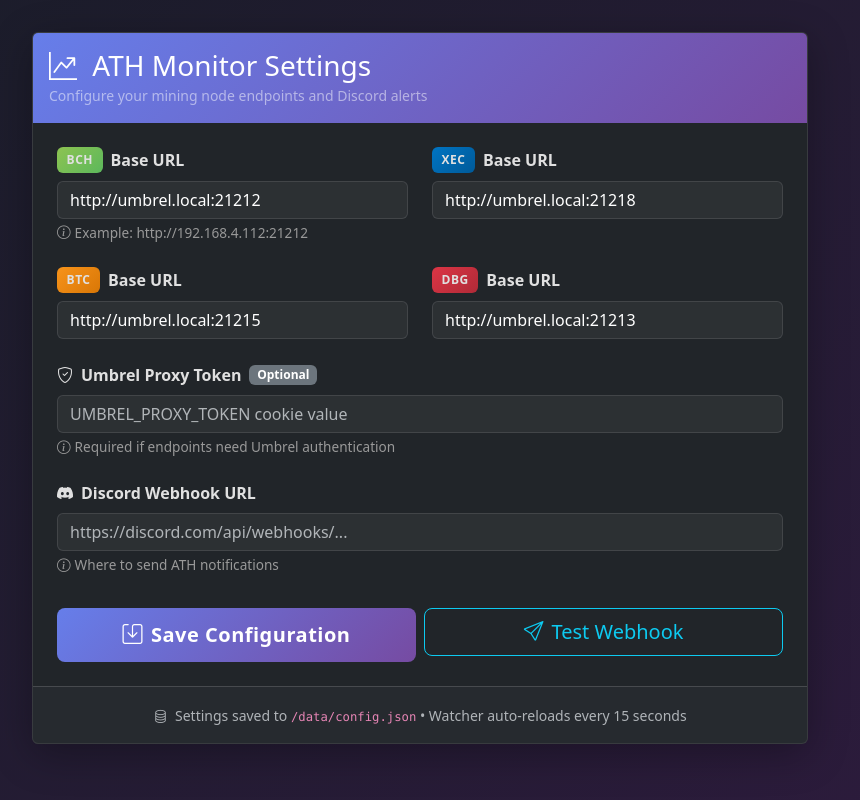
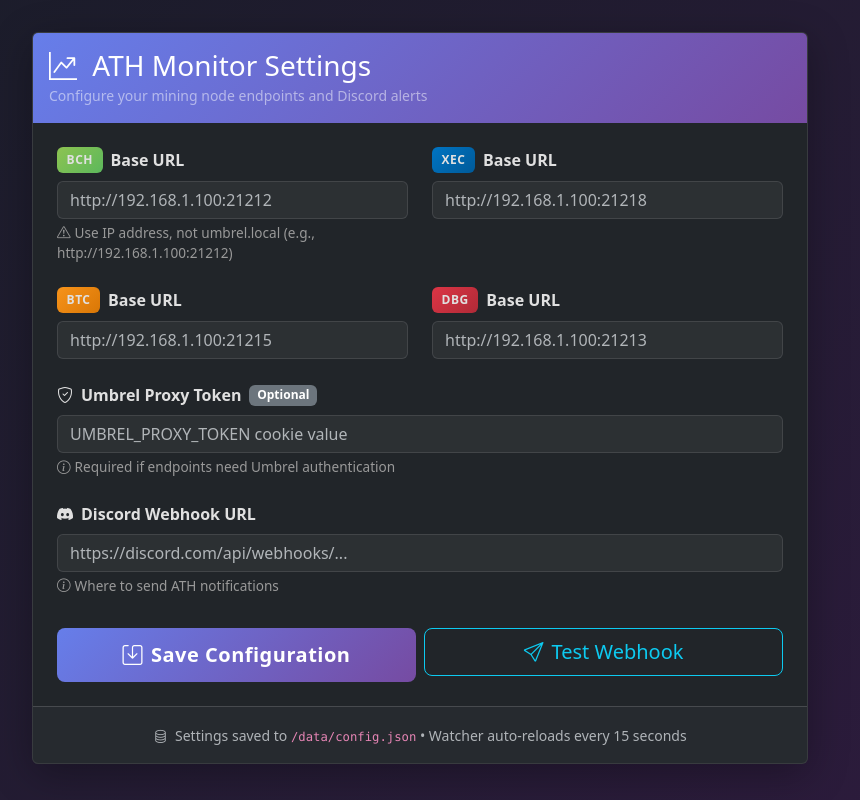
Before and after one commit to AkaCurtis/Axe-Webhooks, a Flask app: page / in a window 1280 px wide. Shown: the whole page, without its empty margins (220-1080 px from the left). Run offline with Flask 3, Linux system fonts and the light colour scheme.

Commit message:
Fix DNS resolution - use IP addresses instead of umbrel.local (v0.4.1)

```diff
--- a/axe-webhooks/umbrel-app.yml
+++ b/axe-webhooks/umbrel-app.yml
@@ -4,7 +4,7 @@
 name: ATH Monitor
 tagline: Worker ATH Discord alerts
 category: Development
-version: "0.4.0"
+version: "0.4.1"
 port: 3456
 
 description: >-
@@ -15,7 +15,7 @@
 repo: https://github.com/AkaCurtis/Axe-Webhooks
 support: https://github.com/AkaCurtis/Axe-Webhooks/issues
 gallery: []
-releaseNotes: "New: Test Webhook button - sends current pool stats to Discord to verify configuration."
+releaseNotes: "Fixed: Use IP addresses instead of umbrel.local - Docker containers can't resolve mDNS hostnames."
 dependencies: []
 path: ""
 defaultUsername: ""
--- a/axe-webhooks/web/app.py
+++ b/axe-webhooks/web/app.py
@@ -11,10 +11,10 @@
 
 def load_config():
     defaults = {
-        "bch_base": "http://umbrel.local:21212",
-        "xec_base": "http://umbrel.local:21218",
-        "btc_base": "http://umbrel.local:21215",
-        "dbg_base": "http://umbrel.local:21213",
+        "bch_base": "",
+        "xec_base": "",
+        "btc_base": "",
+        "dbg_base": "",
         "proxy_token": "",
         "discord_webhook": "",
     }
--- a/axe-webhooks/web/templates/index.html
+++ b/axe-webhooks/web/templates/index.html
@@ -113,9 +113,9 @@
               <label class="form-label">
                 <span class="crypto-badge badge-bch">BCH</span> Base URL
               </label>
-              <input name="bch_base" value="{{ cfg.bch_base }}" class="form-control" placeholder="http://umbrel.local:21212"/>
+              <input name="bch_base" value="{{ cfg.bch_base }}" class="form-control" placeholder="http://192.168.1.100:21212"/>
               <div class="hint-text">
-                <i class="bi bi-info-circle me-1"></i>Example: http://192.168.4.112:21212
+                <i class="bi bi-exclamation-triangle me-1"></i>Use IP address, not umbrel.local (e.g., http://192.168.1.100:21212)
               </div>
             </div>
 
@@ -123,21 +123,21 @@
               <label class="form-label">
                 <span class="crypto-badge badge-xec">XEC</span> Base URL
               </label>
-              <input name="xec_base" value="{{ cfg.xec_base }}" class="form-control" placeholder="http://umbrel.local:21218"/>
+              <input name="xec_base" value="{{ cfg.xec_base }}" class="form-control" placeholder="http://192.168.1.100:21218"/>
             </div>
 
             <div class="col-md-6">
               <label class="form-label">
                 <span class="crypto-badge badge-btc">BTC</span> Base URL
               </label>
-              <input name="btc_base" value="{{ cfg.btc_base }}" class="form-control" placeholder="http://umbrel.local:21215"/>
+              <input name="btc_base" value="{{ cfg.btc_base }}" class="form-control" placeholder="http://192.168.1.100:21215"/>
             </div>
 
             <div class="col-md-6">
               <label class="form-label">
                 <span class="crypto-badge badge-dbg">DBG</span> Base URL
               </label>
-              <input name="dbg_base" value="{{ cfg.dbg_base }}" class="form-control" placeholder="http://umbrel.local:21213"/>
+              <input name="dbg_base" value="{{ cfg.dbg_base }}" class="form-control" placeholder="http://192.168.1.100:21213"/>
             </div>
           </div>
 
```
Also changed, not shown: axe-webhooks/watcher/watcher.py (+4 -4 lines).
